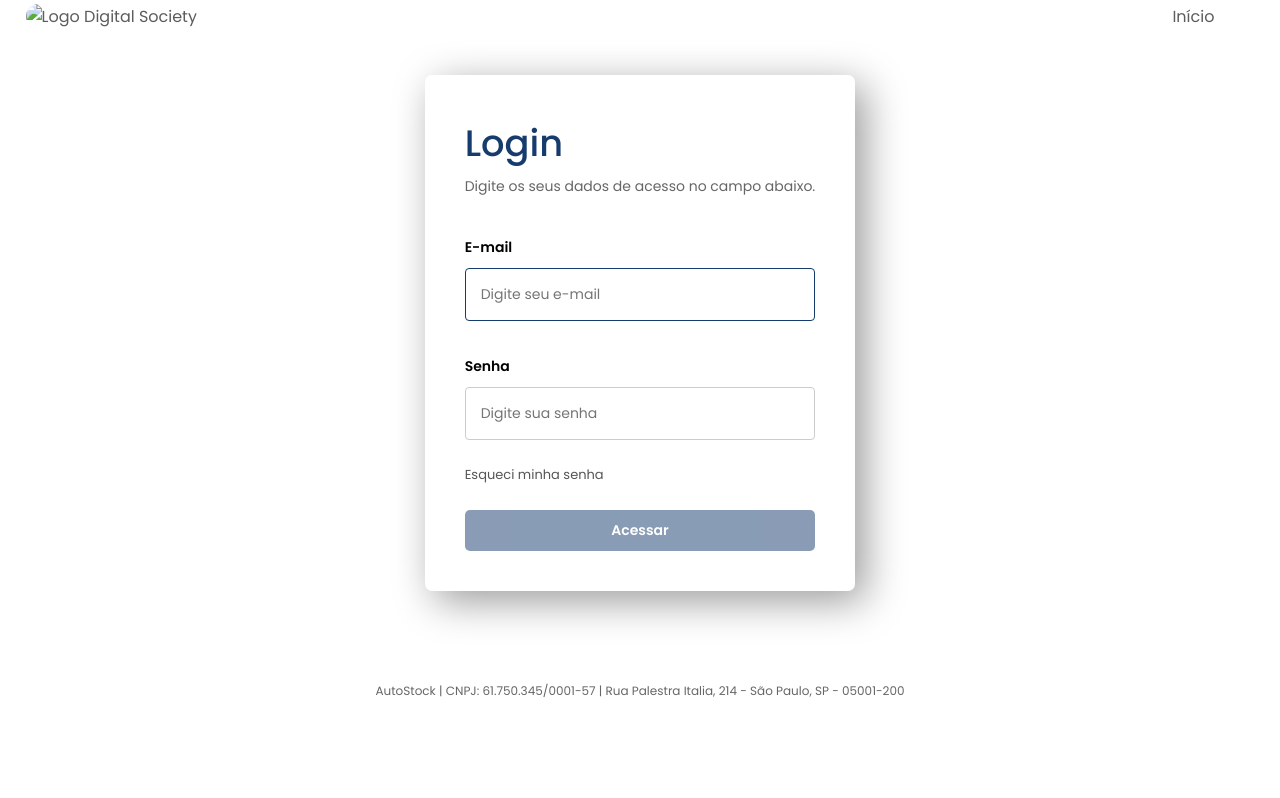
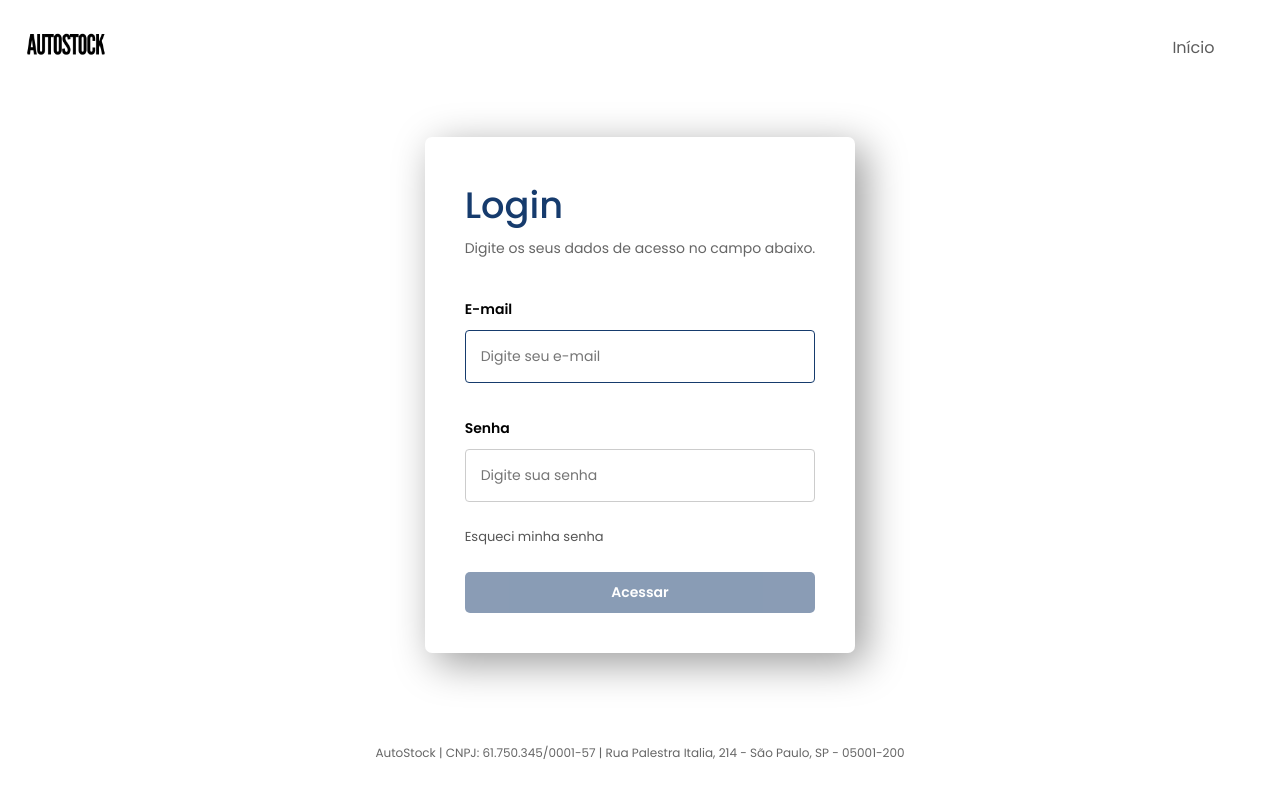
Before and after one commit to autostockltda/site, a plain HTML site: page login.html in a window 1280 px wide. Drawn offline with nearby package versions, Linux system fonts and the light colour scheme.

Commit message:
Update login.html

```diff
--- a/login.html
+++ b/login.html
@@ -9,7 +9,7 @@
     <link rel="stylesheet" href="https://fonts.googleapis.com/css2?family=Poppins:ital,wght@0,100;0,200;0,300;0,400;0,500;0,600;0,700;0,800;0,900;1,100;1,200;1,300;1,400;1,500;1,600;1,700;1,800;1,900&display=swap" >
     <link rel="stylesheet" href="https://cdn.jsdelivr.net/npm/bootstrap-icons@1.11.2/font/bootstrap-icons.min.css">
     <link rel="stylesheet" href="style.css">
-    <link rel="icon" href="img/logo.png">
+    <link rel="icon" href="logo.png">
     <script src="menu.js" defer></script>
     <title>AutoStock - Login</title>
 </head>
@@ -19,7 +19,7 @@
         <div class="interface" >
             <div class="logo">
                 <a href="index.html">
-                    <img class=imagelogo src="img/logo.png" alt="Logo Digital Society">
+                    <img class=imagelogo src="logo.png" alt="Logo Digital Society">
                 </a>
             </div>
             <nav class="menu-desktop">
```
